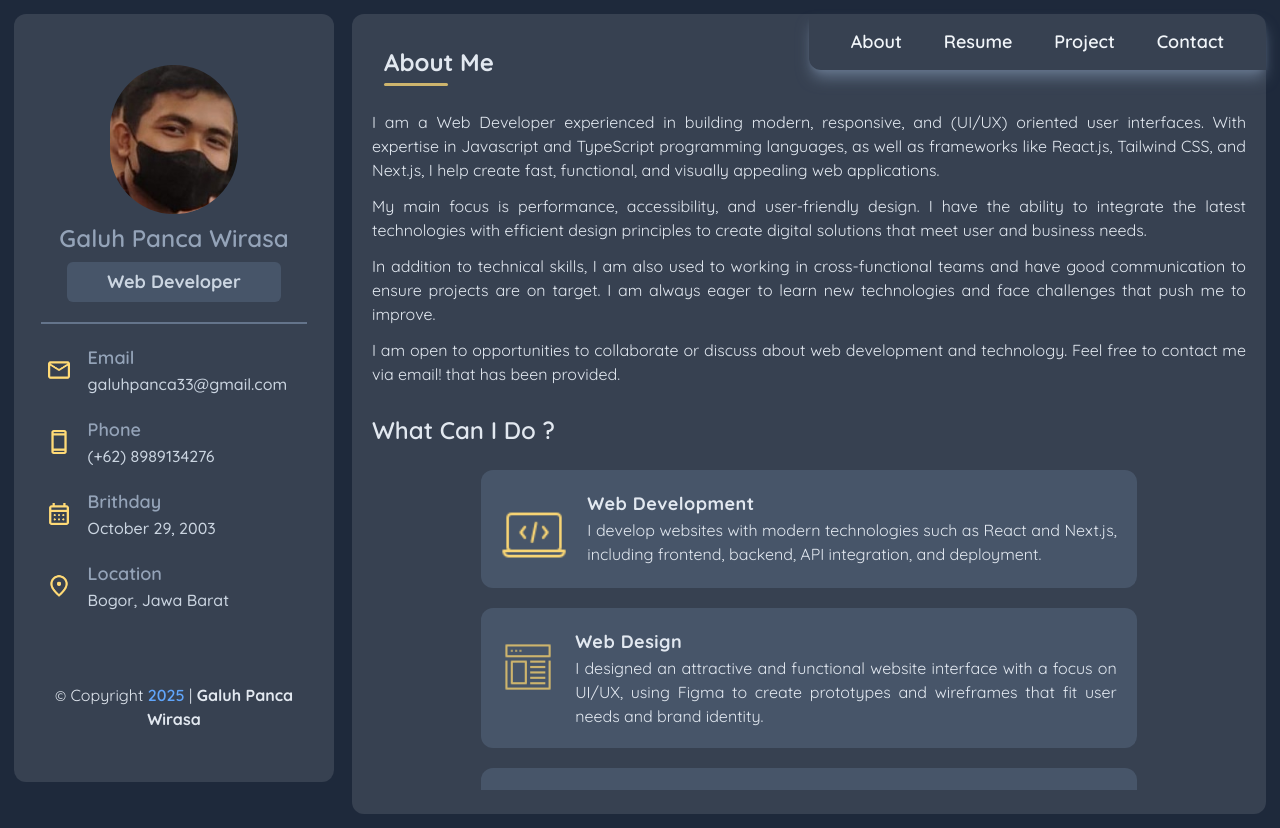
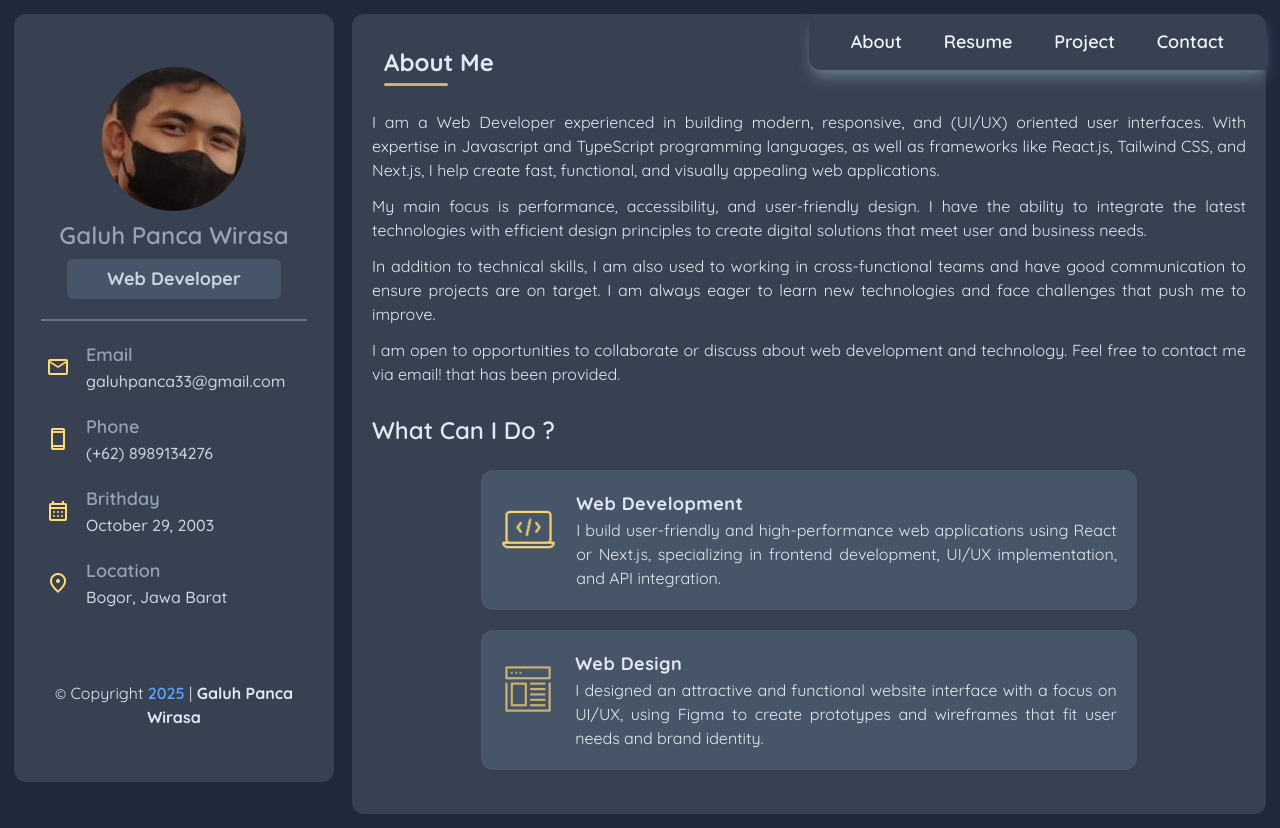
Before and after one commit to GaluhPncWirs/website-portfolio, a React (Vite) app: page / in a window 1280 px wide. Built offline with nearby package versions, Linux system fonts and the light colour scheme.

Commit message:
memperbaiki code agar lebih clean

```diff
--- a/src/About_Me/mainContent.jsx
+++ b/src/About_Me/mainContent.jsx
@@ -1,7 +1,6 @@
-// import Client from "../components/client";
-// import Testimoni from "../components/tesimonial";
 import { Helmet } from "react-helmet-async";
 import MainLayout from "../layout/main-layout";
+import LayoutWhatCanIDo from "../layout/whatCanIDo";
 
 export default function MainContent() {
   return (
@@ -57,56 +56,39 @@ export default function MainContent() {
             </div>
             <div className="mt-10 max-[640px]:mt-6 sm:mt-6 md:mt-7">
               <h1 className="font-semibold text-slate-200 text-2xl">
-                What Can I Do ?{/* What I`m Doing */}
+                What Can I Do ?
               </h1>
               <div className="flex items-center flex-wrap mt-6 gap-5 justify-center max-[640px]:overflow-y-auto max-[640px]:max-h-80 max-[640px]:scrollBarDesign sm:overflow-y-auto sm:max-h-80 sm:scrollBarDesign lg:max-h-80">
-                <div className="w-3/4 bg-slate-600 rounded-xl">
-                  <div className="flex items-start p-5 gap-5 max-[640px]:flex-col max-[640px]:items-center max-[640px]:gap-3">
-                    <img
-                      src="./images/icon-webDev.png"
-                      alt="Web Dev"
-                      className="mt-3 w-1/5 max-[640px]:mt-0"
-                    />
-                    <div className="flex flex-col justify-center text-slate-200">
+                <LayoutWhatCanIDo
+                  imgSrc="./images/icon-webDev.png"
+                  imgAlt="Web Dev"
+                >
                   <h1 className="font-bold text-lg tracking-wide max-[640px]:text-center max-[640px]:mb-2">
                     Web Development
                   </h1>
                   <p className="text-justify">
-                        I develop websites with modern technologies such as
-                        React and Next.js, including frontend, backend, API
-                        integration, and deployment.
+                    I build user-friendly and high-performance web applications
+                    using React or Next.js, specializing in frontend
+                    development, UI/UX implementation, and API integration.
                   </p>
-                    </div>
-                  </div>
-                </div>
-                <div className="w-3/4 bg-slate-600 rounded-xl">
-                  <div className="flex items-start p-5 gap-5 max-[640px]:flex-col max-[640px]:items-center max-[640px]:gap-3">
-                    <img
-                      src="./images/webDesign.png"
-                      alt="Web Design"
-                      className="mt-3 w-1/5 max-[640px]:mt-0"
-                    />
-                    <div className="flex flex-col justify-center text-slate-200">
+                </LayoutWhatCanIDo>
+                <LayoutWhatCanIDo
+                  imgSrc="./images/webDesign.png"
+                  imgAlt="Web Design"
+                >
                   <h1 className="font-bold text-lg tracking-wide max-[640px]:text-center max-[640px]:mb-2">
                     Web Design
                   </h1>
                   <p className="text-justify">
-                        I designed an attractive and functional website
-                        interface with a focus on UI/UX, using Figma to create
-                        prototypes and wireframes that fit user needs and brand
-                        identity.
+                    I designed an attractive and functional website interface
+                    with a focus on UI/UX, using Figma to create prototypes and
+                    wireframes that fit user needs and brand identity.
                   </p>
-                    </div>
-                  </div>
-                </div>
-                <div className="w-3/4 bg-slate-600 rounded-xl">
-                  <div className="flex items-start p-5 gap-5 max-[640px]:flex-col max-[640px]:items-center max-[640px]:gap-3">
-                    <img
-                      src="./images/aiChatting.png"
-                      alt="Promt AI"
-                      className="mt-3 w-1/5 max-[640px]:mt-0"
-                    />
-                    <div className="flex flex-col justify-center text-slate-200">
+                </LayoutWhatCanIDo>
+                <LayoutWhatCanIDo
+                  imgSrc="./images/aiChatting.png"
+                  imgAlt="Promt AI"
+                >
                   <h1 className="font-bold text-lg tracking-wide max-[640px]:text-center max-[640px]:mb-2">
                     Promt AI
                   </h1>
@@ -115,17 +97,12 @@ export default function MainContent() {
                     contextual responses, aiding content creation, data
                     analysis, and decision-making efficiently.
                   </p>
-                    </div>
-                  </div>
-                </div>
-                <div className="w-3/4 bg-slate-600 rounded-xl">
-                  <div className="flex items-start p-5 gap-5 max-[640px]:flex-col max-[640px]:items-center max-[640px]:gap-3">
-                    <img
-                      src="./images/cooking.png"
-                      alt="Cooking"
-                      className="mt-3 max-[640px]:mt-0 max-[640px]:w-1/5 sm:w-1/12 md:w-[15%] lg:w-1/12"
-                    />
-                    <div className="flex flex-col justify-center text-slate-200">
+                </LayoutWhatCanIDo>
+
+                <LayoutWhatCanIDo
+                  imgSrc="./images/cooking.png"
+                  imgAlt="Cooking"
+                >
                   <h1 className="font-bold text-lg tracking-wide max-[640px]:text-center max-[640px]:mb-2">
                     Cooking
                   </h1>
@@ -135,9 +112,7 @@ export default function MainContent() {
                     also building discipline and patience that will serve me
                     well in other areas.
                   </p>
-                    </div>
-                  </div>
-                </div>
+                </LayoutWhatCanIDo>
               </div>
             </div>
             {/* <div className="mt-10 max-[640px]:mt-6">
--- a/src/components/personalDataBar/sidebar.jsx
+++ b/src/components/personalDataBar/sidebar.jsx
@@ -9,7 +9,8 @@ export default function SideBar() {
           <div className="flex flex-col justify-center items-center">
             <img
               src="/images/foto_galuh.jpg"
-              className="rounded-full md:w-2/5 sm:w-3/5 object-cover"
+              className="rounded-full size-36 object-cover"
+              loading="eager"
             />
             <h1 className="font-semibold text-slate-400 sm:my-2 sm:text-xl md:text-xl xl:text-2xl">
               Galuh Panca Wirasa
@@ -24,10 +25,10 @@ export default function SideBar() {
           <div className="flex flex-col md:items-center sm:justify-around sm:gap-2 md:gap-5 md:justify-center lg:gap-4 xl:gap-5">
             {textSideBar.map((item) => (
               <div
-                className="flex items-center lg:max-w-56 sm:max-w-52 sm:gap-x-3 xl:min-w-64 xl:gap-x-4 2xl:min-w-72"
+                className="flex items-center sm:gap-x-3 xl:gap-x-4 sm:max-w-52 md:min-w-56 xl:min-w-64 2xl:min-w-72"
                 key={item.id}
               >
-                <img src={item.icon} className="w-[10%]" />
+                <img src={item.icon} className="size-6" loading="eager" />
                 <div>
                   <h1 className="text-slate-400 font-semibold xl:text-lg 2xl:text-xl">
                     {item.nameAttr}
--- /dev/null
+++ b/src/layout/whatCanIDo.jsx
@@ -0,0 +1,17 @@
+export default function LayoutWhatCanIDo(props) {
+  const { children, imgSrc, imgAlt } = props;
+  return (
+    <div className="w-3/4 bg-slate-600 rounded-xl">
+      <div className="flex items-start p-5 gap-5 max-[640px]:flex-col max-[640px]:items-center max-[640px]:gap-3">
+        <img
+          src={imgSrc}
+          alt={imgAlt}
+          className="mt-3 w-1/5 max-[640px]:mt-0"
+        />
+        <div className="flex flex-col justify-center text-slate-200">
+          {children}
+        </div>
+      </div>
+    </div>
+  );
+}
```
Lines whose indentation alone changed are shown as unchanged.
